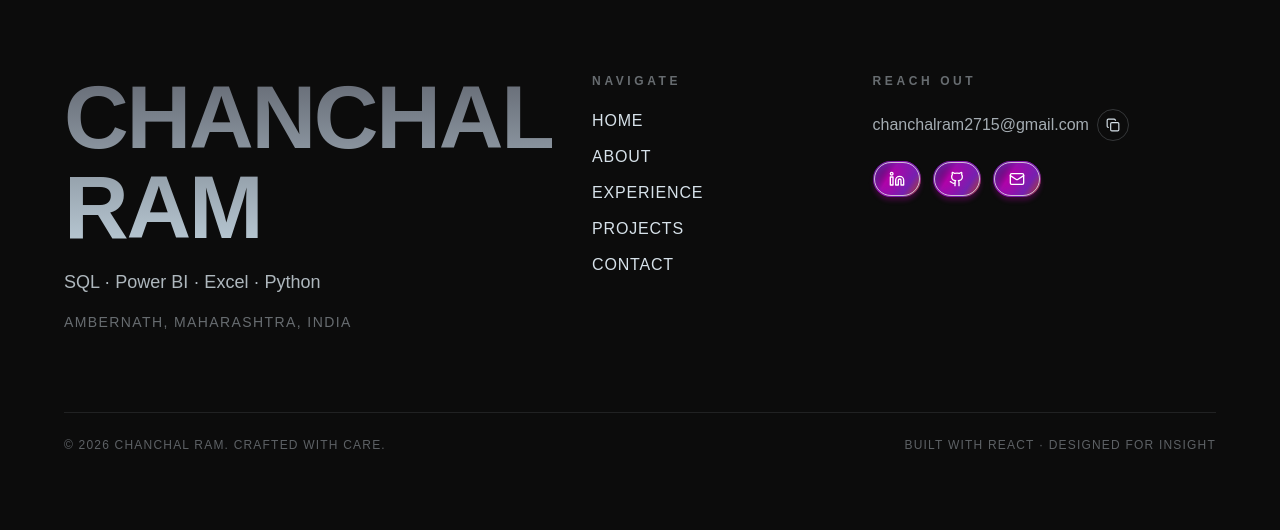
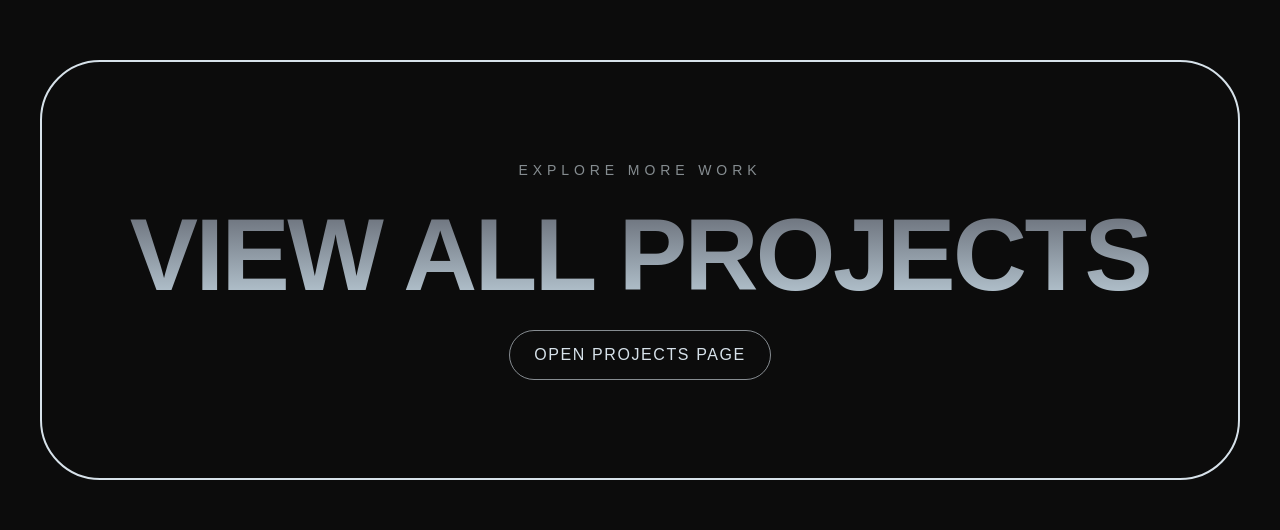
Before and after one commit to chanchalram1315-cmd/chanchal-ram-data-analyst-portfolio, a React (Vite) app: page / in a window 1280 px wide. Shown: the part 7133-7663 px from the top of the page. Built offline with nearby package versions, Linux system fonts and the light colour scheme.

Commit message:
Add all projects page and project card link

```diff
--- /dev/null
+++ b/src/AllProjectsPage.tsx
@@ -0,0 +1,52 @@
+import { ArrowUpRight } from 'lucide-react';
+import { usePortfolio } from './hooks/usePortfolio';
+
+export default function AllProjectsPage() {
+  const { projects, profile } = usePortfolio();
+
+  return (
+    <main className="min-h-screen bg-[#0C0C0C] px-5 py-6 text-[#D7E2EA] sm:px-8 sm:py-8 md:px-10 md:py-10">
+      <header className="mx-auto flex max-w-6xl items-center justify-between gap-4">
+        <a href="/" className="text-xs font-medium uppercase tracking-[0.25em] text-[#D7E2EA]/70 hover:text-[#D7E2EA]">
+          ← Back to portfolio
+        </a>
+        <span className="text-xs font-medium uppercase tracking-[0.25em] text-[#D7E2EA]/50">
+          {profile.name}
+        </span>
+      </header>
+
+      <section className="mx-auto max-w-6xl py-16 sm:py-20 md:py-28">
+        <p className="mb-4 text-xs font-medium uppercase tracking-[0.3em] text-[#D7E2EA]/60">Selected work</p>
+        <h1 className="hero-heading font-black uppercase leading-none tracking-tight" style={{ fontSize: 'clamp(3rem, 11vw, 10rem)' }}>
+          All Projects
+        </h1>
+        <p className="mt-6 max-w-2xl text-base font-light leading-relaxed text-[#D7E2EA]/70 sm:text-lg">
+          Data analysis projects built with SQL, Power BI, Excel, Python, and visualization tools.
+        </p>
+
+        <div className="mt-12 grid gap-6 md:grid-cols-2 lg:gap-8">
+          {projects.map((project) => (
+            <article key={project.id} className="overflow-hidden rounded-[30px] border border-[#D7E2EA]/20 bg-[#111111] sm:rounded-[40px]">
+              {project.image ? (
+                <img src={project.image} alt={project.title} className="h-56 w-full object-cover sm:h-64" />
+              ) : null}
+              <div className="flex flex-col gap-4 p-6 sm:p-8">
+                <p className="text-xs font-medium uppercase tracking-[0.2em] text-[#D7E2EA]/55">{project.subtitle}</p>
+                <h2 className="text-2xl font-medium text-[#D7E2EA] sm:text-3xl">{project.title}</h2>
+                <p className="font-light leading-relaxed text-[#D7E2EA]/70">{project.description}</p>
+                <a
+                  href={project.link}
+                  target="_blank"
+                  rel="noreferrer"
+                  className="mt-2 inline-flex w-fit items-center gap-2 rounded-full border border-[#D7E2EA]/50 px-5 py-3 text-xs font-medium uppercase tracking-widest transition hover:bg-[#D7E2EA] hover:text-[#0C0C0C]"
+                >
+                  View project <ArrowUpRight className="h-4 w-4" />
+                </a>
+              </div>
+            </article>
+          ))}
+        </div>
+      </section>
+    </main>
+  );
+}
--- a/src/components/ProjectsSection.tsx
+++ b/src/components/ProjectsSection.tsx
@@ -2,6 +2,7 @@ import { useRef } from 'react';
 import { useScroll } from 'framer-motion';
 import ProjectCard from './ProjectCard';
 import FadeIn from './FadeIn';
+import ViewAllProjectsCard from './ViewAllProjectsCard';
 import { usePortfolio } from '../hooks/usePortfolio';
 
 export default function ProjectsSection() {
@@ -47,6 +48,11 @@ export default function ProjectsSection() {
           progress={scrollYProgress}
         />
       ))}
+      <ViewAllProjectsCard
+        index={orderedProjects.length}
+        totalCards={orderedProjects.length + 1}
+        progress={scrollYProgress}
+      />
     </section>
   );
 }
--- /dev/null
+++ b/src/components/ViewAllProjectsCard.tsx
@@ -0,0 +1,39 @@
+import { motion, type MotionValue, useTransform } from 'framer-motion';
+
+interface ViewAllProjectsCardProps {
+  index: number;
+  totalCards: number;
+  progress: MotionValue<number>;
+}
+
+export default function ViewAllProjectsCard({
+  index,
+  totalCards,
+  progress,
+}: ViewAllProjectsCardProps) {
+  const rangeStart = index / totalCards;
+  const scale = useTransform(progress, [rangeStart, 1], [1, 1]);
+
+  return (
+    <div className="h-[70vh] flex items-start justify-center sticky top-24 md:top-32">
+      <motion.a
+        href="/projects.html"
+        style={{ scale, top: `${index * 28}px`, backgroundColor: '#0C0C0C' }}
+        className="absolute flex h-[min(58vw,420px)] min-h-[280px] w-full max-w-[1760px] flex-col items-center justify-center gap-6 rounded-[40px] border-2 border-[#D7E2EA] p-8 text-center origin-top transition-colors duration-300 hover:bg-[#151515] sm:rounded-[50px] md:rounded-[60px]"
+      >
+        <span className="text-[#D7E2EA]/60 text-xs font-medium uppercase tracking-[0.35em] sm:text-sm">
+          Explore more work
+        </span>
+        <span
+          className="hero-heading font-black uppercase leading-none tracking-tight"
+          style={{ fontSize: 'clamp(2.5rem, 8vw, 8rem)' }}
+        >
+          View All Projects
+        </span>
+        <span className="rounded-full border border-[#D7E2EA]/60 px-6 py-3 text-sm font-medium uppercase tracking-widest text-[#D7E2EA] sm:text-base">
+          Open projects page
+        </span>
+      </motion.a>
+    </div>
+  );
+}
--- /dev/null
+++ b/src/projects.tsx
@@ -0,0 +1,10 @@
+import { StrictMode } from 'react';
+import { createRoot } from 'react-dom/client';
+import AllProjectsPage from './AllProjectsPage';
+import './index.css';
+
+createRoot(document.getElementById('root')!).render(
+  <StrictMode>
+    <AllProjectsPage />
+  </StrictMode>,
+);
--- a/vite.config.js
+++ b/vite.config.js
@@ -2,4 +2,12 @@ import { defineConfig } from 'vite';
 import react from '@vitejs/plugin-react';
 export default defineConfig({
     plugins: [react()],
+    build: {
+        rollupOptions: {
+            input: {
+                main: 'index.html',
+                projects: 'projects.html',
+            },
+        },
+    },
 });
--- a/vite.config.ts
+++ b/vite.config.ts
@@ -3,4 +3,12 @@ import react from '@vitejs/plugin-react';
 
 export default defineConfig({
   plugins: [react()],
+  build: {
+    rollupOptions: {
+      input: {
+        main: 'index.html',
+        projects: 'projects.html',
+      },
+    },
+  },
 });
```
Also changed, not shown: projects.html (added, +13 -0 lines).
